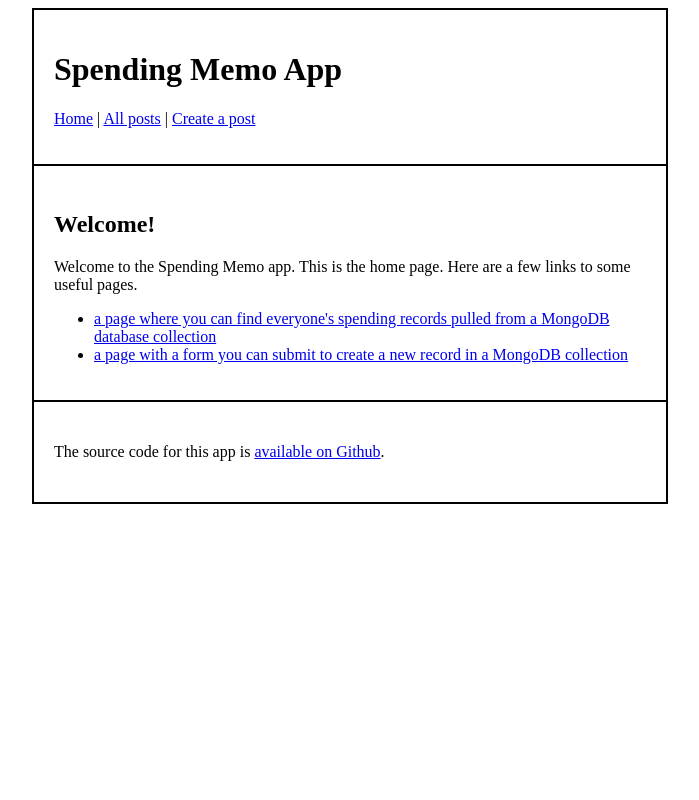
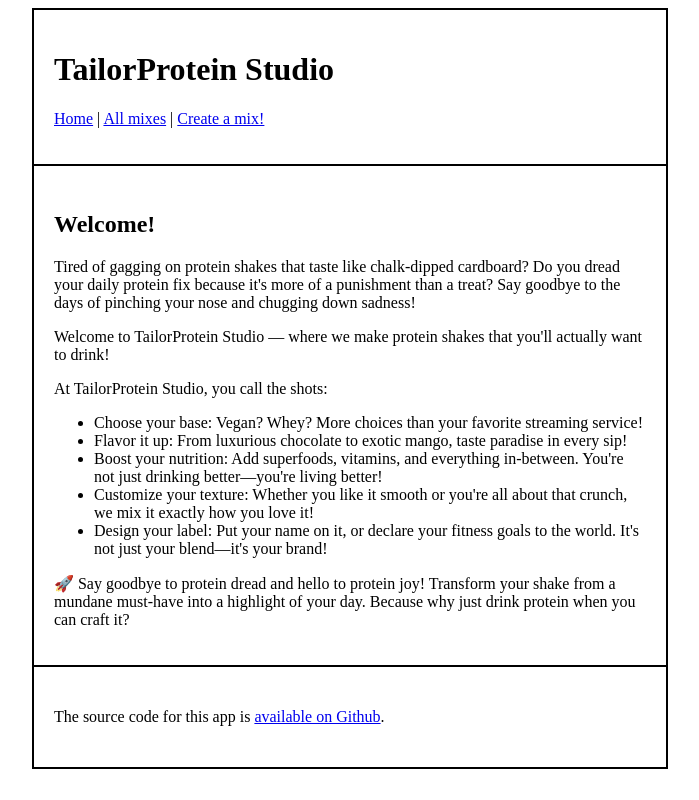
Before and after one commit to dbdesign-students-spring2024/7-web-app-sophiajiangyi, a Flask app: page / in a window 1280 px wide. Shown: the whole page, without its empty margins (290-989 px from the left). Run offline with Flask 2, Linux system fonts and the light colour scheme.

Commit message:
pivot pivot pivot

```diff
--- a/app.py
+++ b/app.py
@@ -5,13 +5,7 @@ import sys
 import subprocess
 import datetime
 
-from flask import Flask, render_template, request, redirect, url_for, make_response
-
-# import logging
-# import sentry_sdk
-# from sentry_sdk.integrations.flask import (
-#     FlaskIntegration,
-# )  # delete this if not using sentry.io
+from flask import Flask, session, render_template, request, redirect, url_for, make_response
 
 # from markupsafe import escape
 import pymongo
@@ -19,31 +13,13 @@ from pymongo.errors import ConnectionFailure
 from bson.objectid import ObjectId
 from dotenv import load_dotenv
 
-# load credentials and configuration options from .env file
-# if you do not yet have a file named .env, make one based on the template in env.example
 load_dotenv(override=True)  # take environment variables from .env.
 
-# initialize Sentry for help debugging... this requires an account on sentrio.io
-# you will need to set the SENTRY_DSN environment variable to the value provided by Sentry
-# delete this if not using sentry.io
-# sentry_sdk.init(
-#     dsn=os.getenv("SENTRY_DSN"),
-#     # enable_tracing=True,
-#     # Set traces_sample_rate to 1.0 to capture 100% of transactions for performance monitoring.
-#     traces_sample_rate=1.0,
-#     # Set profiles_sample_rate to 1.0 to profile 100% of sampled transactions.
-#     # We recommend adjusting this value in production.
-#     profiles_sample_rate=1.0,
-#     integrations=[FlaskIntegration()],
-#     traces_sample_rate=1.0,
-#     send_default_pii=True,
-# )
-
-# instantiate the app using sentry for debugging
 app = Flask(__name__)
+app.secret_key = os.getenv("FLASK_KEY")  # Needed for session management
 
 # # turn on debugging if in development mode
-# app.debug = True if os.getenv("FLASK_ENV", "development") == "development" else False
+app.debug = True if os.getenv("FLASK_ENV", "development") == "development" else False
 
 # try to connect to the database, and quit if it doesn't work
 try:
@@ -91,58 +67,44 @@ def read():
     # Execute the query with sorting
     docs = db.exampleapp.find(query).sort(sort_field, mongo_sort_order)
 
-    # Calculate the sum of amounts for the filtered search results
-    if search_query:  # Apply search filter to aggregation as well
-        aggregate_filter = [{"$match": query}]
-    else:
-        aggregate_filter = []
-
-    aggregate_filter.append({
-        "$group": {
-            "_id": None,
-            "total_amount": {"$sum": "$amount"}
-        }
-    })
-
-    total_amount_result = list(db.exampleapp.aggregate(aggregate_filter))
-    total_amount = total_amount_result[0]['total_amount'] if total_amount_result else 0
-
     return render_template(
         "read.html",
         docs=docs,
         next_order=next_order,
         sort_field=sort_field,
-        search_query=search_query,
-        total_amount=total_amount
+        search_query=search_query
     )
 
 
-@app.route("/create")
+@app.route("/create", methods=["GET", "POST"])
 def create():
-    """
-    Route for GET requests to the create page.
-    Displays a form users can fill out to create a new document.
-    """
-    return render_template("create.html")  # render the create template
+    if request.method == "POST":
+        step = request.form.get('step', '1')
+        # Saving form data into session to persist user choices across steps
+        session['base'] = request.form.get('base', session.get('base', ''))
+        session['flavor'] = request.form.get('flavor', session.get('flavor', ''))
+        session['nutrition'] = request.form.get('nutrition', session.get('nutrition', ''))
+        session['texture'] = request.form.get('texture', session.get('texture', ''))
+        session['name'] = request.form.get('name', session.get('name', ''))
 
+        if step == '5':
+            # Final step: save data to database and redirect
+            doc = {
+                "base": session['base'],
+                "flavor": session['flavor'],
+                "nutrition": session['nutrition'],
+                "texture": session['texture'],
+                "name": session['name'],
+                "created_at": datetime.datetime.utcnow()
+            }
+            db.exampleapp.insert_one(doc)  # insert a new document
+            session.clear()  # Clear the session after saving to DB
+            return redirect(url_for("read"))
+        else:
+            return redirect(url_for("create", step=str(int(step) + 1)))
 
-@app.route("/create", methods=["POST"])
-def create_post():
-    """
-    Route for POST requests to the create page.
-    Accepts the form submission data for a new document and saves the document to the database.
-    """
-    name = request.form["fname"]
-    amount = float(request.form["famount"])
-    memo = request.form["fmemo"]
-
-    # create a new document with the data the user entered
-    doc = {"name": name, "amount": amount, "memo": memo, "created_at": datetime.datetime.utcnow()}
-    db.exampleapp.insert_one(doc)  # insert a new document
-
-    return redirect(
-        url_for("read")
-    )  # tell the browser to make a request for the /read route
+    step = request.args.get('step', '1')
+    return render_template(f"create_step{step}.html", data=session)
 
 
 @app.route("/edit/<mongoid>")
--- a/templates/base.html
+++ b/templates/base.html
@@ -1,7 +1,7 @@
 <!DOCTYPE html>
 <html>
   <head>
-    <title>Spending Memo App</title>
+    <title>TailorProtein Studio</title>
     <link
       rel="stylesheet"
       href="{{ url_for('static', filename='css/style.css') }}"
@@ -10,11 +10,11 @@
   <body>
     <div class="container">
       <header>
-        <h1>Spending Memo App</h1>
+        <h1>TailorProtein Studio</h1>
         <p>
           <a href="{{ url_for('home')}}">Home</a> |
-          <a href="{{ url_for('read')}}">All posts</a> |
-          <a href="{{ url_for('create')}}">Create a post</a>
+          <a href="{{ url_for('read')}}">All mixes</a> |
+          <a href="{{ url_for('create')}}">Create a mix!</a>
         </p>
       </header>
       <main>{% block container %} {% endblock %}</main>
--- a/templates/index.html
+++ b/templates/index.html
@@ -2,10 +2,20 @@
 
 {% block container %}
 <h2>Welcome!</h2>
-<p>Welcome to the Spending Memo app. This is the home page. Here are a few links to some useful pages.
+<p>
+    Tired of gagging on protein shakes that taste like chalk-dipped cardboard? Do you dread your daily protein fix because it's more of a punishment than a treat? Say goodbye to the days of pinching your nose and chugging down sadness!
+</p>
+<p>Welcome to TailorProtein Studio — where we make protein shakes that you'll actually want to drink!</p>
+<p>At TailorProtein Studio, you call the shots:
     <ul>
-        <li><a href="{{ url_for('read')}}">a page where you can find everyone's spending records pulled from a MongoDB database collection</a></li>
-        <li><a href="{{ url_for('create')}}">a page with a form you can submit to create a new record in a MongoDB collection</a></li>
+        <li>Choose your base: Vegan? Whey? More choices than your favorite streaming service!</li>
+        <li>Flavor it up: From luxurious chocolate to exotic mango, taste paradise in every sip!</li>
+        <li>Boost your nutrition: Add superfoods, vitamins, and everything in-between. You're not just drinking better—you're living better!</li>
+        <li>Customize your texture: Whether you like it smooth or you're all about that crunch, we mix it exactly how you love it!</li>
+        <li>Design your label: Put your name on it, or declare your fitness goals to the world. It's not just your blend—it's your brand!</li>
     </ul>
 </p>
+<p>
+    🚀 Say goodbye to protein dread and hello to protein joy! Transform your shake from a mundane must-have into a highlight of your day. Because why just drink protein when you can craft it?
+</p>
 {% endblock %}
```
Also changed, not shown: templates/create_step1.html (added, +15 -0 lines), templates/create_step2.html (added, +15 -0 lines), templates/create_step3.html (added, +15 -0 lines), templates/create_step4.html (added, +15 -0 lines), templates/create_step5.html (added, +11 -0 lines), templates/read.html (+4 -8 lines).
